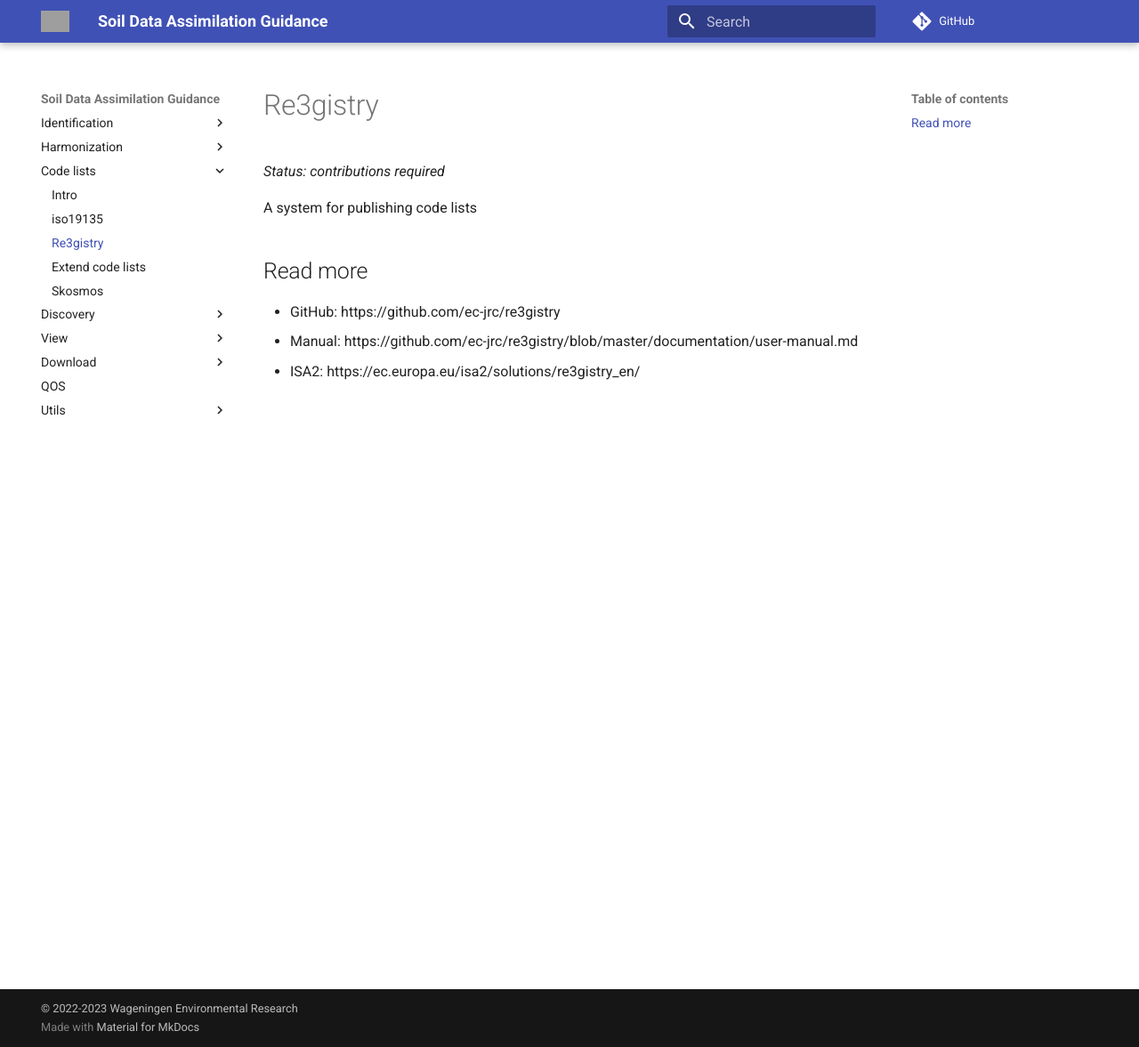
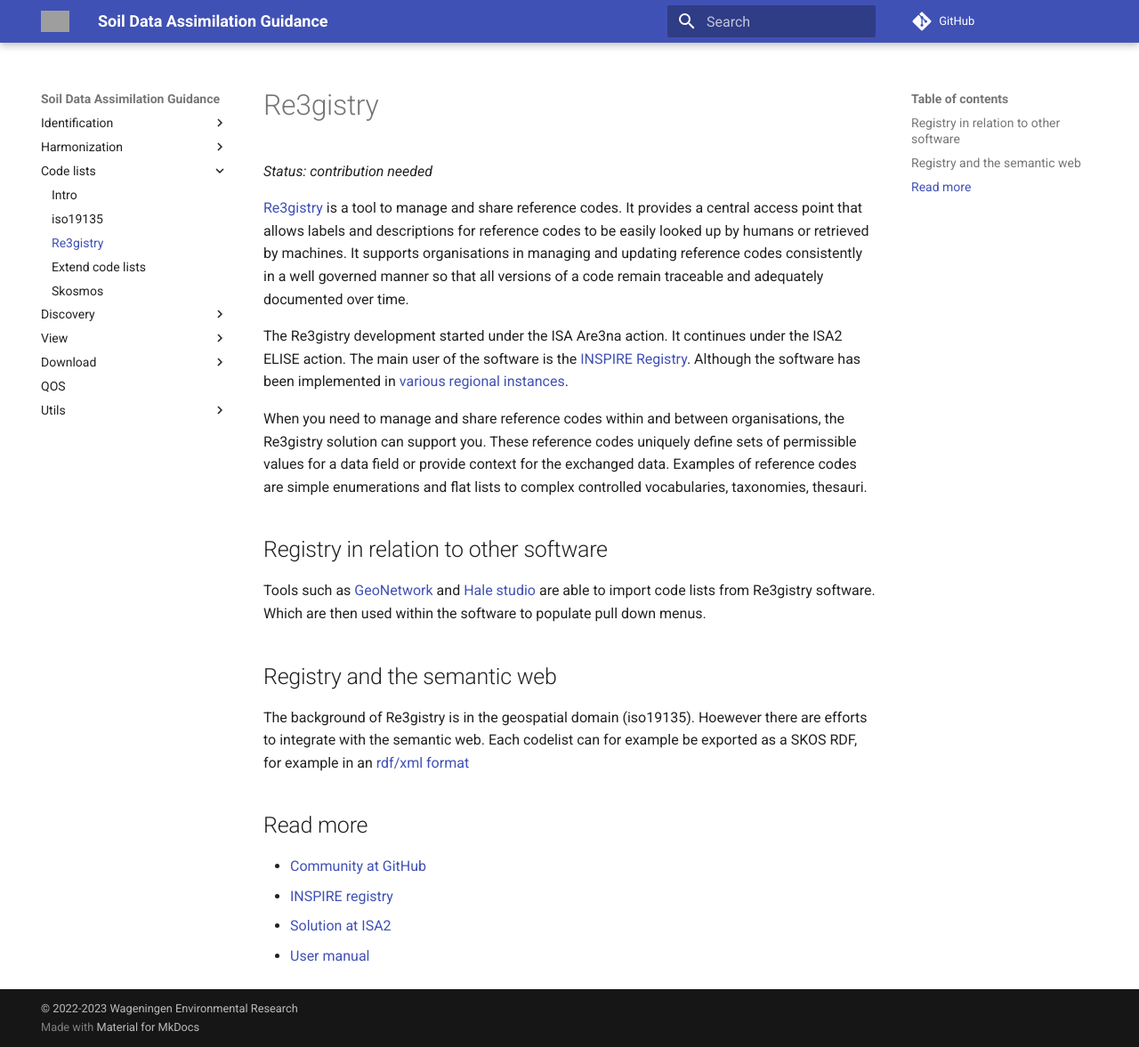
Before and after one commit to ejpsoil/soildata-assimilation-guidance, an MkDocs documentation site: the page built from docs/cookbook/re3gistry.md, in a window 1280 px wide and 1177 px high. Shown: the whole window at 89% size. Built offline with MkDocs 1.6.1 and Material for MkDocs 9.7.7, drawn with Linux system fonts in a browser that asks for light colours; comment, search, counter and statistics services are not loaded; grey boxes are pictures that could not be loaded.

```diff
--- a/docs/cookbook/re3gistry.md
+++ b/docs/cookbook/re3gistry.md
@@ -1,11 +1,24 @@
 # Re3gistry
 
-*Status: contributions required*
+*Status: contribution needed*
 
-A system for publishing code lists
+[Re3gistry](https://github.com/ec-jrc/re3gistry) is a tool to manage and share reference codes.  It provides a central access point that allows labels and descriptions for reference codes to be easily looked up by humans or retrieved by machines. It supports organisations in managing and updating reference codes consistently in a well governed manner so that all versions of a code remain traceable and adequately documented over time.
+
+The Re3gistry development started under the ISA Are3na action. It continues under the ISA2 ELISE action. The main user of the software is the [INSPIRE Registry](https://inspire.ec.europa.eu/registry). Although the software has been implemented in [various regional instances](https://ec.europa.eu/isa2/solutions/re3gistry_en/).
+
+When you need to manage and share reference codes within and between organisations, the Re3gistry solution can support you. These reference codes uniquely define sets of permissible values for a data field or provide context for the exchanged data. Examples of reference codes are simple enumerations and flat lists to complex controlled vocabularies, taxonomies, thesauri.
+
+## Registry in relation to other software
+
+Tools such as [GeoNetwork](./geonetwork.md) and [Hale studio](./hale-studio.md) are able to import code lists from Re3gistry software. Which are then used within the software to populate pull down menus.
+
+## Registry and the semantic web
+
+The background of Re3gistry is in the geospatial domain (iso19135). Hoewever there are efforts to integrate with the semantic web. Each codelist can for example be exported as a SKOS RDF, for example in an [rdf/xml format](http://inspire.ec.europa.eu/metadata-codelist/metadata-codelist.en.rdf)
 
 ## Read more
 
-- GitHub: https://github.com/ec-jrc/re3gistry
-- Manual: https://github.com/ec-jrc/re3gistry/blob/master/documentation/user-manual.md
-- ISA2: https://ec.europa.eu/isa2/solutions/re3gistry_en/
+- [Community at GitHub](https://github.com/ec-jrc/re3gistry)
+- [INSPIRE registry](https://inspire.ec.europa.eu/registry)
+- [Solution at ISA2](https://ec.europa.eu/isa2/solutions/re3gistry_en/)
+- [User manual](https://github.com/ec-jrc/re3gistry/blob/master/documentation/user-manual.md)
```
Also changed, not shown: docs/cookbook/glosis-db.md (+13 -2 lines).
